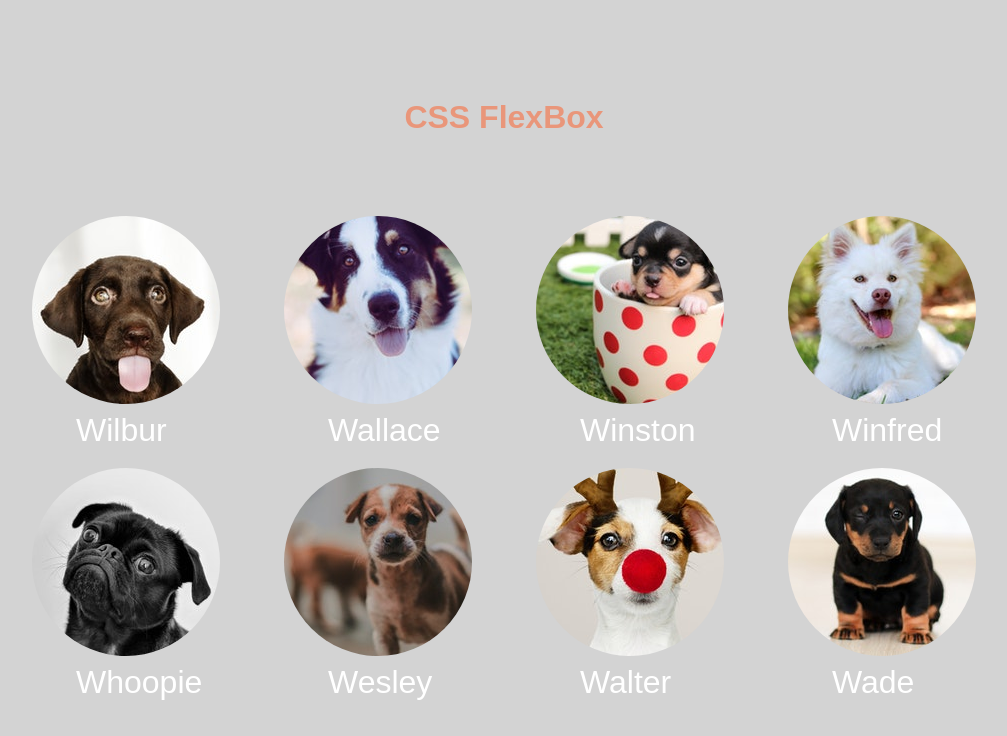
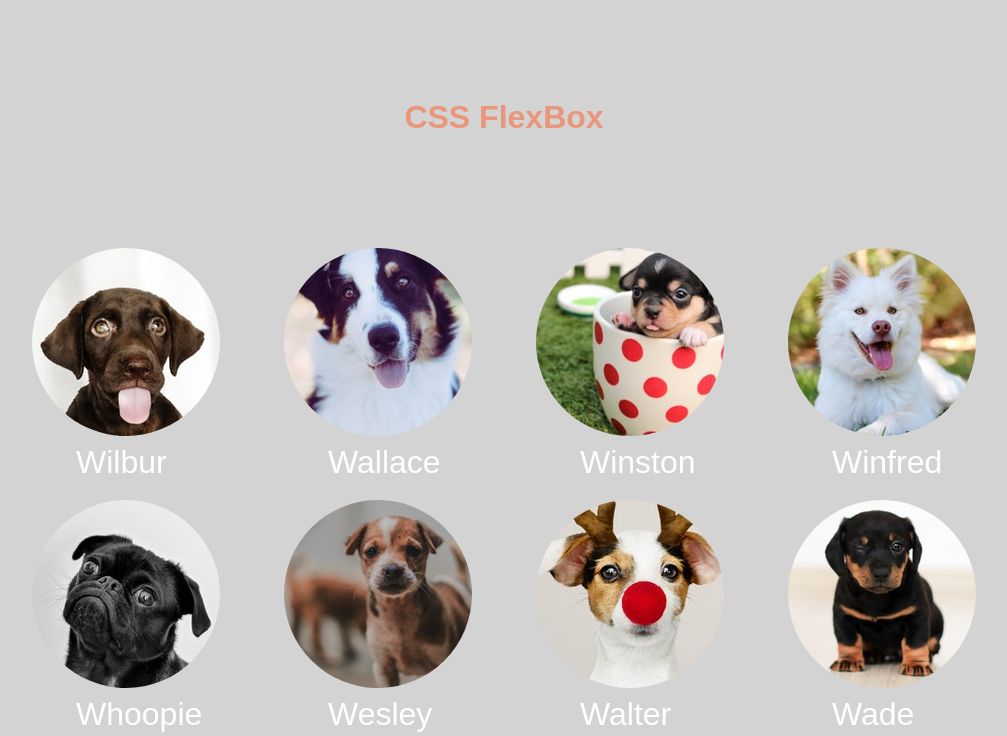
Before and after one commit to collin-tx/Cheatsheet, a plain HTML site: page index.html in a window 1280 px wide. Shown: the part 2345-3081 px from the top of the page, without its empty margins (136-1143 px from the left). Drawn offline with Linux system fonts and the light colour scheme.

Commit message:
Added Media Queries + formatted flex content

```diff
--- a/styles.css
+++ b/styles.css
@@ -171,13 +171,20 @@
 
 /* Flexbox */
 
+#flexbox {
+    display: flex;
+    justify-content: center;
+    flex-direction: column;
+    align-items: center;
+}
+
 .flex-container {
     display: flex;
     justify-content: center;
-    flex-direction: row;
-    flex-basis: auto;
+    align-items: stretch;
     flex-wrap: wrap;
     margin: 3rem;
+    max-width: 1200px;
 }
 
 .flex {
@@ -345,18 +352,20 @@
     font-size: 0.6rem;
 }
 
-@media (max-width: 780px) {
+@media (max-width: 1100px) {
     .css-grid {
         grid-template-columns: 1fr 1fr 1fr;
         height: fit-content;
         width: fit-content;
+        margin: 0 auto;
     }
 }
 
-@media (max-width: 1080px) {
+@media (max-width: 780px) {
     .css-grid {
-        grid-template-columns: repeat(4, 1fr);
+        grid-template-columns: 1fr 1fr;
         height: fit-content;
         width: fit-content;
+        margin: 0 auto;
     }
 }
```
